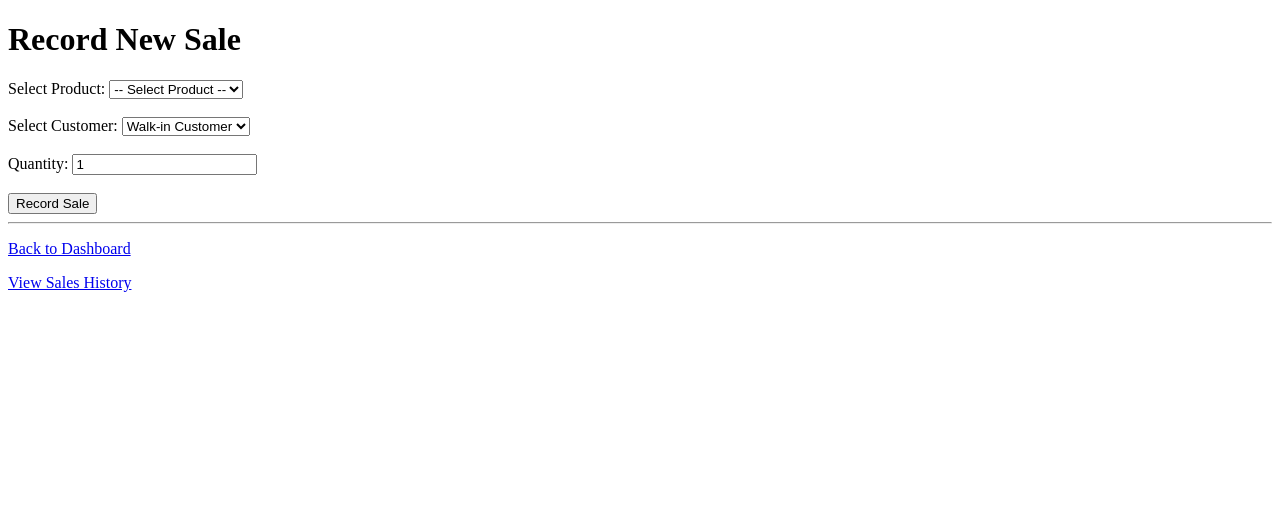
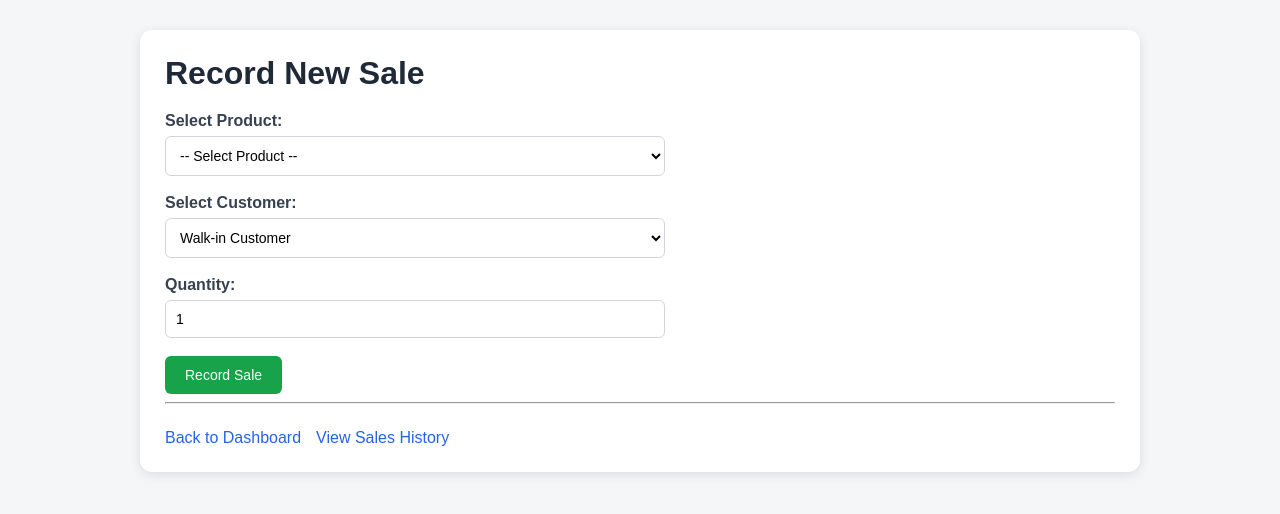
Before and after one commit to auestrefious/WebSystemMidtermProject, a CodeIgniter 4 app: the page made by app/Views/sales/record.php in a window 1280 px wide. Shown: the top 514 px of the page. Run offline with PHP 8.4 and a stand-in for CodeIgniter, Linux system fonts and the light colour scheme; the template is opened without the code that fills it, so the values that code supplies are empty; some libraries are stand-ins or nearby versions.

Commit message:
Add POS stylesheet and improve dashboard and sales pages

```diff
--- a/app/Views/sales/record.php
+++ b/app/Views/sales/record.php
@@ -1,30 +1,43 @@
+
+<?php
+/** @var array $products */
+/** @var array $customers */
+?>
 <!DOCTYPE html>
 <html lang="en">
 <head>
     <meta charset="UTF-8">
     <meta name="viewport" content="width=device-width, initial-scale=1.0">
     <title>Record Sale - POS System</title>
+
+    <link rel="stylesheet" href="<?= base_url('css/style.css') ?>">
 </head>
 <body>
+
+<div class="container sales-container">
 
     <h1>Record New Sale</h1>
 
     <!-- Success Message -->
     <?php if (session()->getFlashdata('success')): ?>
-    <p style="color: green;">
+        <p class="sales-success">
             <?= esc(session()->getFlashdata('success')) ?>
         </p>
     <?php endif; ?>
 
     <!-- Error Message -->
     <?php if (session()->getFlashdata('error')): ?>
-    <p style="color: red;">
+        <p class="sales-error">
             <?= esc(session()->getFlashdata('error')) ?>
         </p>
     <?php endif; ?>
 
     <!-- Record Sale Form -->
-<form action="<?= site_url('sales/store') ?>" method="post">
+    <form
+        action="<?= site_url('sales/store') ?>"
+        method="post"
+        class="sales-form"
+    >
 
         <?= csrf_field() ?>
 
@@ -43,8 +56,6 @@
             <?php endforeach; ?>
         </select>
 
-    <br><br>
-
         <!-- Customer Selection -->
         <label for="customer_id">Select Customer:</label>
 
@@ -58,8 +69,6 @@
             <?php endforeach; ?>
         </select>
 
-    <br><br>
-
         <!-- Quantity -->
         <label for="quantity">Quantity:</label>
 
@@ -72,8 +81,6 @@
             required
         >
 
-    <br><br>
-
         <!-- Submit Button -->
         <button type="submit">
             Record Sale
@@ -84,17 +91,19 @@
     <hr>
 
     <!-- Navigation -->
-<p>
+    <div class="sales-navigation">
+
         <a href="<?= site_url('dashboard') ?>">
             Back to Dashboard
         </a>
-</p>
 
-<p>
         <a href="<?= site_url('sales/history') ?>">
             View Sales History
         </a>
-</p>
+
+    </div>
+
+</div>
 
 </body>
 </html>
--- /dev/null
+++ b/public/css/style.css
@@ -0,0 +1,475 @@
+
+/* =========================
+   GENERAL STYLING
+========================= */
+
+* {
+    box-sizing: border-box;
+}
+
+body {
+    font-family: Arial, sans-serif;
+    background-color: #f4f6f8;
+    color: #222;
+    margin: 0;
+    padding: 30px;
+}
+
+.container {
+    max-width: 1100px;
+    margin: auto;
+    background: white;
+    padding: 25px;
+    border-radius: 12px;
+    box-shadow: 0 3px 12px rgba(0, 0, 0, 0.1);
+}
+
+h1 {
+    color: #1f2937;
+    margin-top: 0;
+}
+
+a {
+    color: #2563eb;
+}
+
+.back-button {
+    display: inline-block;
+    margin-bottom: 20px;
+    padding: 10px 16px;
+    background-color: #6b7280;
+    color: white;
+    text-decoration: none;
+    border-radius: 6px;
+}
+
+.back-button:hover {
+    background-color: #4b5563;
+}
+
+.button {
+    display: inline-block;
+    padding: 10px 16px;
+    background-color: #2563eb;
+    color: white;
+    text-decoration: none;
+    border: none;
+    border-radius: 6px;
+    cursor: pointer;
+}
+
+.button:hover {
+    background-color: #1d4ed8;
+}
+
+/* =========================
+   TABLES
+========================= */
+
+table {
+    width: 100%;
+    border-collapse: collapse;
+    margin-top: 20px;
+    background-color: white;
+}
+
+th,
+td {
+    border: 1px solid #ddd;
+    padding: 12px;
+    text-align: left;
+}
+
+th {
+    background-color: #2563eb;
+    color: white;
+}
+
+tr:nth-child(even) {
+    background-color: #f9fafb;
+}
+
+td img {
+    max-width: 90px;
+    height: auto;
+    object-fit: contain;
+}
+
+/* =========================
+   FORMS AND BUTTONS
+========================= */
+
+input {
+    width: 100%;
+    max-width: 400px;
+    padding: 10px;
+    margin-top: 5px;
+    border: 1px solid #ccc;
+    border-radius: 5px;
+}
+
+select,
+textarea {
+    padding: 10px;
+    border: 1px solid #ccc;
+    border-radius: 5px;
+}
+
+button {
+    padding: 10px 16px;
+    background-color: #16a34a;
+    color: white;
+    border: none;
+    border-radius: 6px;
+    cursor: pointer;
+}
+
+button:hover {
+    background-color: #15803d;
+}
+
+/* =========================
+   DASHBOARD
+========================= */
+
+.dashboard-container {
+    max-width: 1100px;
+    margin: 0 auto;
+    padding: 25px;
+}
+
+.dashboard-header {
+    display: flex;
+    justify-content: space-between;
+    align-items: center;
+    padding-bottom: 20px;
+    border-bottom: 1px solid #d1d5db;
+}
+
+.dashboard-label {
+    margin: 0 0 5px;
+    color: #6b7280;
+    font-size: 12px;
+    font-weight: bold;
+    letter-spacing: 1px;
+}
+
+.dashboard-header h1 {
+    margin: 0;
+    color: #111827;
+    font-size: 30px;
+}
+
+.welcome-text {
+    margin: 8px 0 0;
+    color: #6b7280;
+}
+
+.welcome-text strong {
+    color: #111827;
+}
+
+/* Logout button */
+
+.logout-form {
+    margin: 0;
+    padding: 0;
+    background: none;
+    border: none;
+    box-shadow: none;
+}
+
+.logout-button {
+    padding: 9px 15px;
+    background-color: #6b7280;
+    color: white;
+    border-radius: 5px;
+    font-weight: normal;
+}
+
+.logout-button:hover {
+    background-color: #4b5563;
+}
+
+/* Dashboard section title */
+
+.dashboard-container h2 {
+    margin-top: 28px;
+    margin-bottom: 15px;
+    color: #374151;
+    font-size: 21px;
+}
+
+/* =========================
+   DASHBOARD CARDS
+========================= */
+
+.dashboard-grid {
+    display: grid;
+    grid-template-columns: repeat(3, minmax(0, 1fr));
+    gap: 18px;
+}
+
+.dashboard-card {
+    display: flex;
+    flex-direction: column;
+    min-height: 175px;
+    padding: 22px;
+    border: 1px solid #d1d5db;
+    border-top: 4px solid #2563eb;
+    border-radius: 5px;
+    background-color: white;
+    color: #374151;
+    text-decoration: none;
+    transition: background-color 0.2s, box-shadow 0.2s;
+}
+
+.dashboard-card:hover {
+    background-color: #f8fafc;
+    box-shadow: 0 4px 12px rgba(0, 0, 0, 0.08);
+    color: #374151;
+    text-decoration: none;
+}
+
+.dashboard-card h3 {
+    margin: 0 0 12px;
+    color: #1f2937;
+    font-size: 18px;
+}
+
+.dashboard-card p {
+    flex: 1;
+    min-height: 0;
+    margin: 0 0 20px;
+    color: #6b7280;
+    line-height: 1.5;
+}
+
+.dashboard-card span {
+    margin-top: auto;
+    color: #2563eb;
+    font-size: 14px;
+    font-weight: bold;
+}
+
+/* Different card colors */
+
+.staff-card {
+    border-top-color: #2563eb;
+}
+
+.customer-card {
+    border-top-color: #16a34a;
+}
+
+.product-card {
+    border-top-color: #d97706;
+}
+
+.sales-card {
+    border-top-color: #0891b2;
+}
+
+.history-card {
+    border-top-color: #7c3aed;
+}
+
+.card-icon {
+    display: block;
+    width: auto;
+    height: auto;
+    margin-bottom: 15px;
+    background: none;
+    font-size: 24px;
+}
+
+/* =========================
+   SALES MANAGEMENT
+========================= */
+
+.sales-container {
+    max-width: 1000px;
+    margin: 0 auto;
+}
+
+.sales-container h1 {
+    color: #1f2937;
+    margin-bottom: 20px;
+}
+
+/* Record Sale form */
+
+.sales-form {
+    max-width: 500px;
+    margin-top: 20px;
+}
+
+.sales-form label {
+    display: block;
+    margin-bottom: 6px;
+    font-weight: bold;
+    color: #374151;
+}
+
+.sales-form select,
+.sales-form input {
+    display: block;
+    width: 100%;
+    max-width: 100%;
+    padding: 10px;
+    margin-top: 5px;
+    margin-bottom: 18px;
+    border: 1px solid #d1d5db;
+    border-radius: 6px;
+    background-color: white;
+    font-size: 14px;
+}
+
+.sales-form select:focus,
+.sales-form input:focus {
+    outline: 2px solid #93c5fd;
+    border-color: #2563eb;
+}
+
+.sales-form button {
+    background-color: #16a34a;
+    color: white;
+    padding: 11px 20px;
+    border: none;
+    border-radius: 6px;
+    font-size: 14px;
+    cursor: pointer;
+}
+
+.sales-form button:hover {
+    background-color: #15803d;
+}
+
+/* =========================
+   SALES HISTORY
+========================= */
+
+.sales-table-wrapper {
+    width: 100%;
+    overflow-x: auto;
+}
+
+.sales-table {
+    width: 100%;
+    min-width: 700px;
+    border-collapse: collapse;
+    margin-top: 20px;
+    background-color: white;
+}
+
+.sales-table th {
+    background-color: #2563eb;
+    color: white;
+    padding: 12px;
+    text-align: left;
+}
+
+.sales-table td {
+    padding: 12px;
+    border: 1px solid #e5e7eb;
+    text-align: left;
+}
+
+.sales-table tr:nth-child(even) {
+    background-color: #f9fafb;
+}
+
+.sales-table tr:hover {
+    background-color: #eff6ff;
+}
+
+/* =========================
+   SUCCESS AND ERROR MESSAGES
+========================= */
+
+.sales-success {
+    background-color: #dcfce7;
+    color: #166534;
+    padding: 12px 15px;
+    margin: 15px 0;
+    border-left: 4px solid #16a34a;
+    border-radius: 5px;
+}
+
+.sales-error {
+    background-color: #fee2e2;
+    color: #b91c1c;
+    padding: 12px 15px;
+    margin: 15px 0;
+    border-left: 4px solid #dc2626;
+    border-radius: 5px;
+}
+
+/* =========================
+   SALES NAVIGATION
+========================= */
+
+.sales-navigation {
+    display: flex;
+    flex-wrap: wrap;
+    gap: 15px;
+    margin-top: 25px;
+}
+
+.sales-navigation a {
+    display: inline-block;
+    color: #2563eb;
+    text-decoration: none;
+    font-weight: 500;
+}
+
+.sales-navigation a:hover {
+    text-decoration: underline;
+}
+
+/* =========================
+   RESPONSIVE DESIGN
+========================= */
+
+/* Tablets */
+
+@media (max-width: 900px) {
+    .dashboard-grid {
+        grid-template-columns: repeat(2, minmax(0, 1fr));
+    }
+}
+
+/* Mobile devices */
+
+@media (max-width: 600px) {
+    body {
+        padding: 12px;
+    }
+
+    .container {
+        padding: 18px;
+    }
+
+    .dashboard-grid {
+        grid-template-columns: 1fr;
+    }
+
+    .dashboard-header {
+        flex-direction: column;
+        align-items: flex-start;
+        gap: 15px;
+    }
+
+    .logout-form {
+        width: auto;
+    }
+
+    .sales-form {
+        width: 100%;
+    }
+
+    .sales-navigation {
+        flex-direction: column;
+        gap: 10px;
+    }
+}
```
Also changed, not shown: app/Views/dashboard.php (+23 -46 lines), app/Views/sales/history.php (+23 -6 lines), 1 other file. Lines whose indentation alone changed are shown as unchanged.
